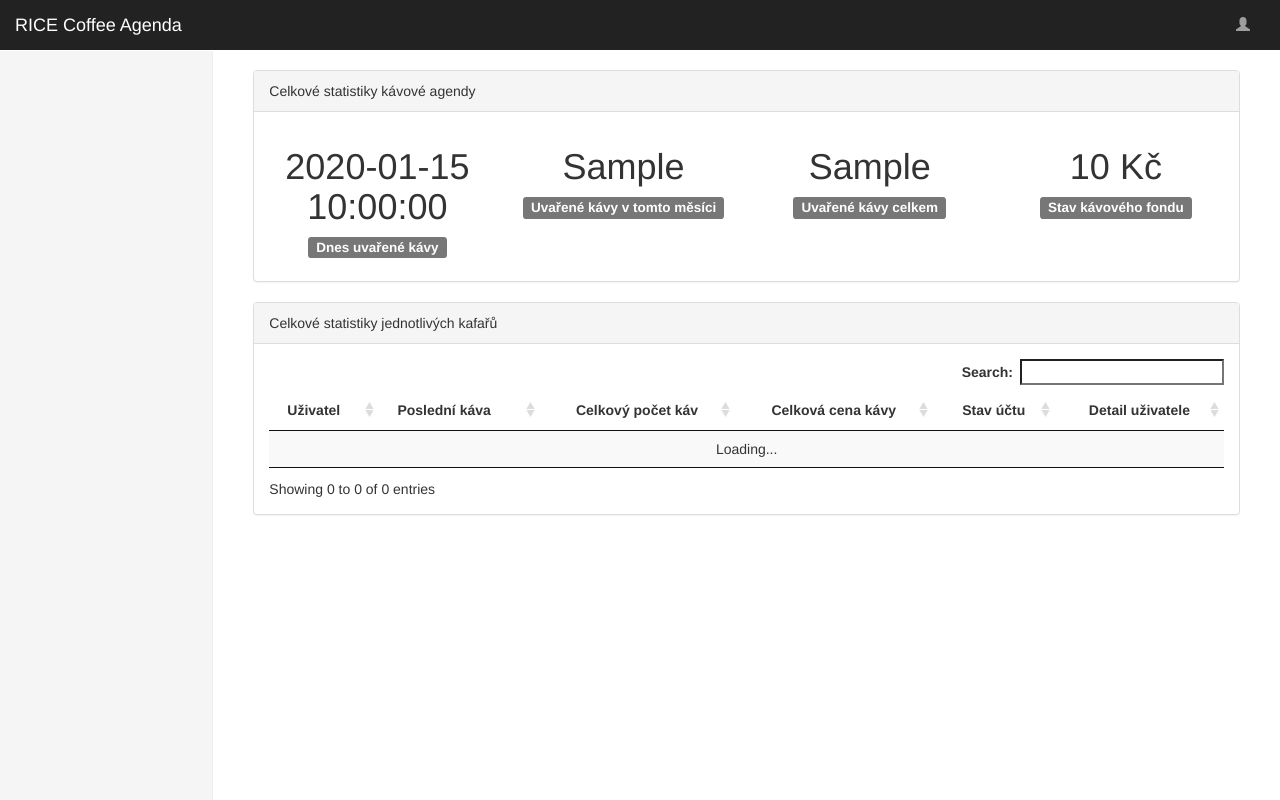
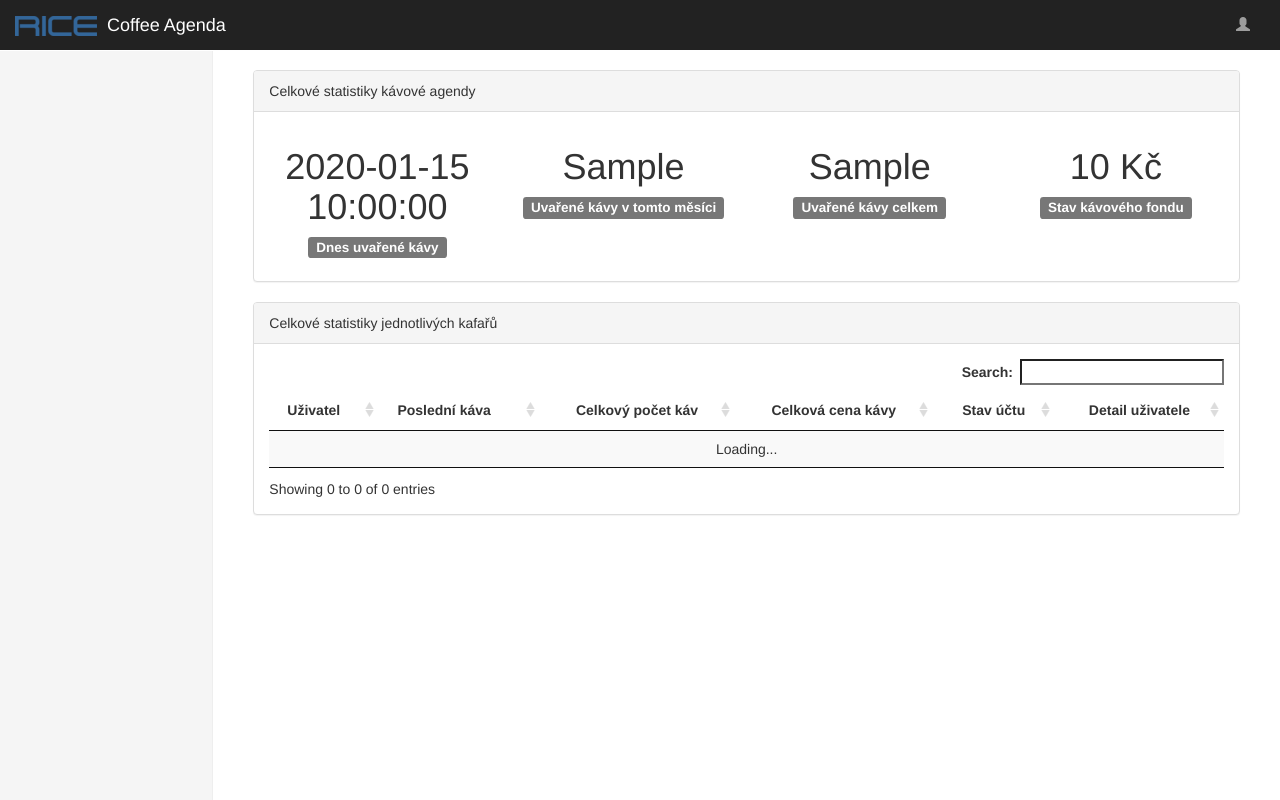
Before and after one commit to xkostejx/rca, a Flask app: template app/templates/global.html in a window 1280 px wide. Run offline with Flask 2, Linux system fonts and the light colour scheme; the template is opened without the code that fills it: most values are stand-ins (such as "Sample title", 1, 10 or a date in 2020); parts of the project's set-up code (start-up, migrations or seed data) failed here and were passed over; some libraries are stand-ins or nearby versions.

Commit message:
Logo in navbar

```diff
--- a/app/templates/base.html
+++ b/app/templates/base.html
@@ -42,13 +42,14 @@
   <nav class="navbar navbar-inverse navbar-fixed-top">
       <div class="container-fluid">
         <div class="navbar-header">
+
           <button type="button" class="navbar-toggle collapsed" data-toggle="collapse" data-target="#navbar" aria-expanded="false" aria-controls="navbar">
             <span class="sr-only">Toggle navigation</span>
             <span class="icon-bar"></span>
             <span class="icon-bar"></span>
             <span class="icon-bar"></span>
           </button>
-          <a class="navbar-brand" href="#">RICE Coffee Agenda</a>
+          <a class="navbar-brand" href="#"><span><img src="{{ url_for('static', filename='images/logo1.png') }}"></span>&nbsp;&nbsp;Coffee Agenda</a>
         </div>
         <div id="navbar" class="navbar-collapse collapse navbar-right">
 		<p class="navbar-text">
```
Also changed, not shown: app/static/images/logo1.png (added).
